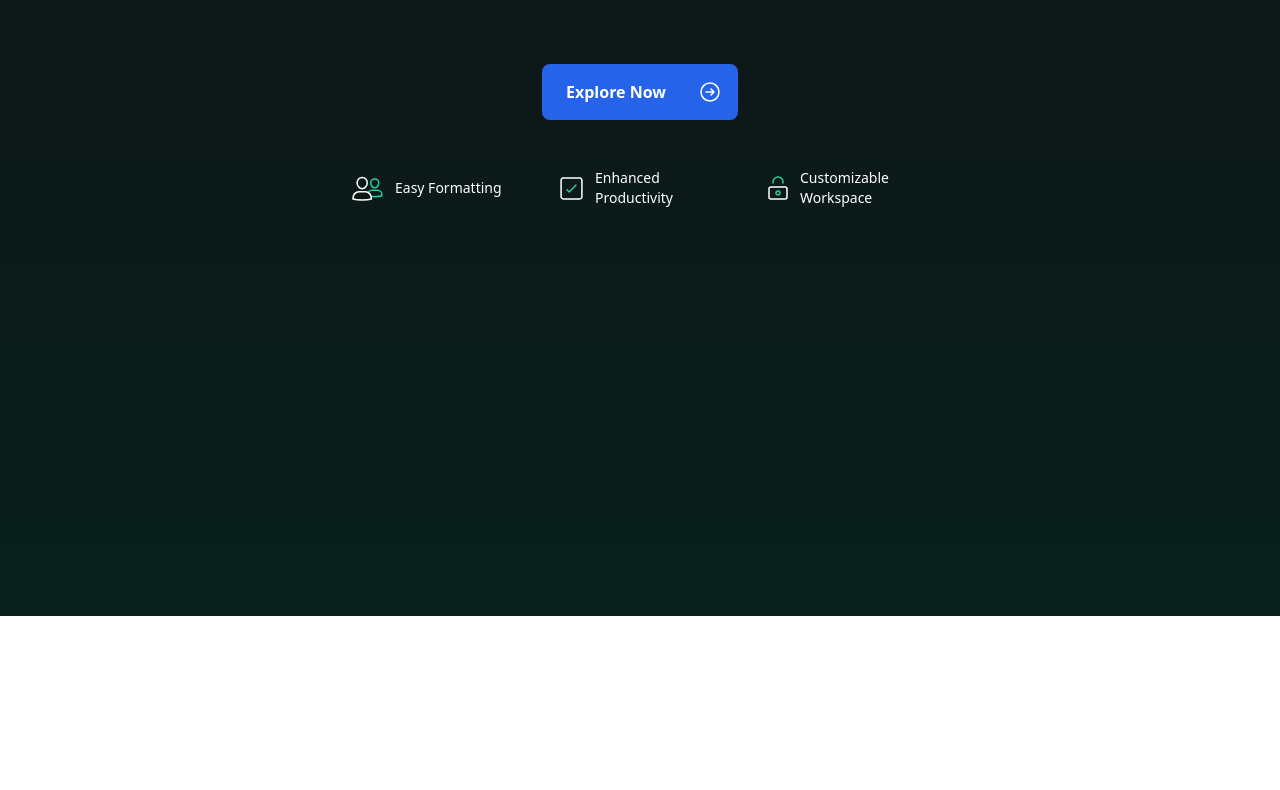
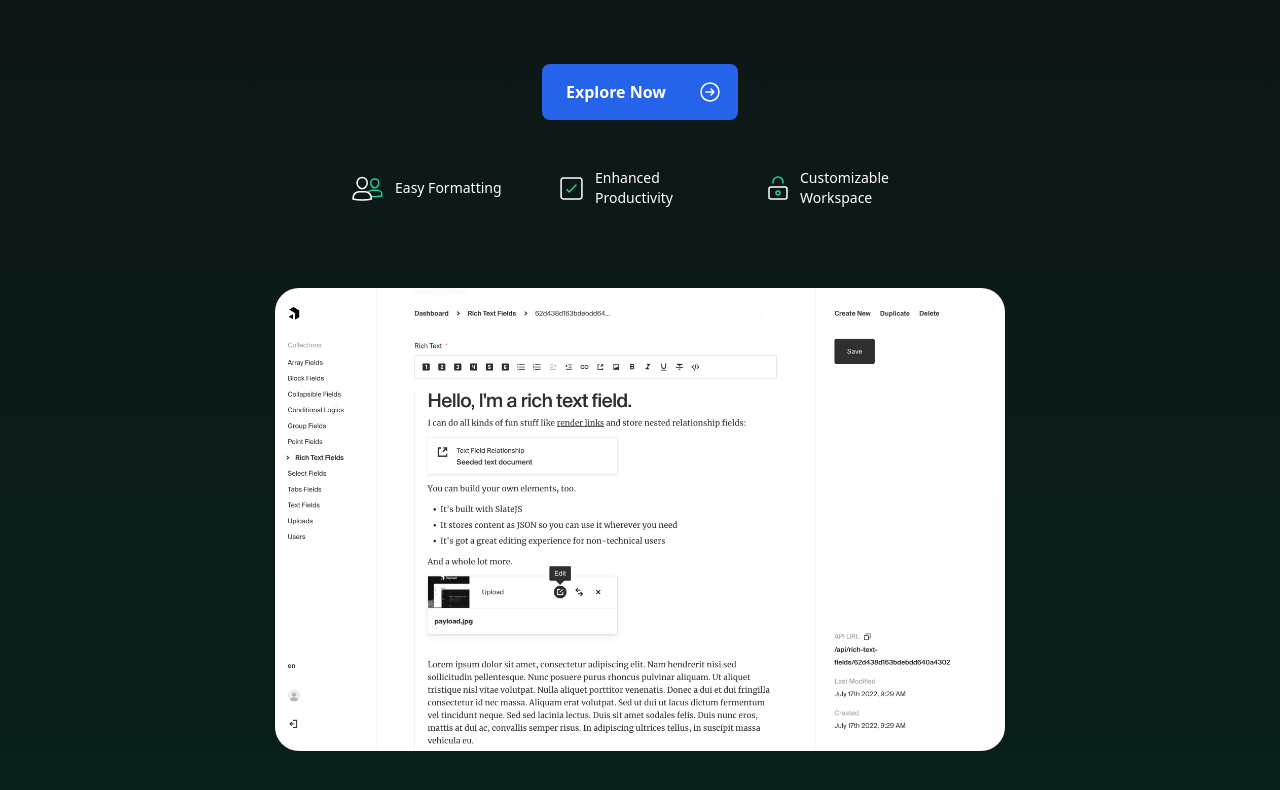
Before and after one commit to Introfect/slate-editor, a Next.js app: page / in a window 1280 px wide. Shown: the part 384-1174 px from the top of the page. Before the commit the page ends 1000 px from the top, so only its background shows below. Built offline with nearby package versions, Linux system fonts and the light colour scheme.

Commit message:
added banner image to landing page

```diff
--- a/components/Hero.tsx
+++ b/components/Hero.tsx
@@ -166,6 +166,16 @@ function Hero() {
                 </div>
               </div>
             </div>
+            <div
+              className="flex items-center justify-center mt-20
+            "
+            >
+              <img
+                src="/banner.jpg"
+                alt="image"
+                className="w-3/5 rounded-3xl overflow-contain"
+              />
+            </div>
           </div>
         </section>
       </div>
```
Also changed, not shown: public/banner.jpg (added), public/new.png (renamed from app/public/new.png).
